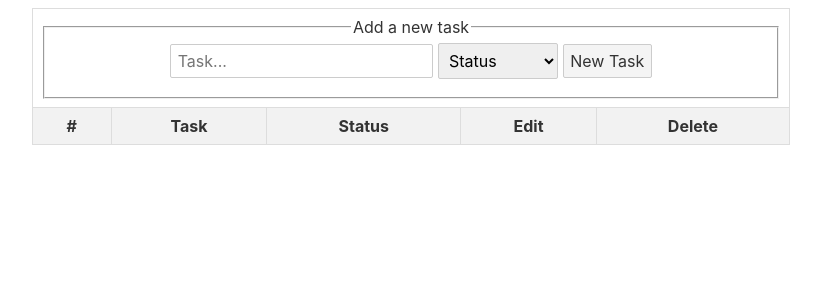
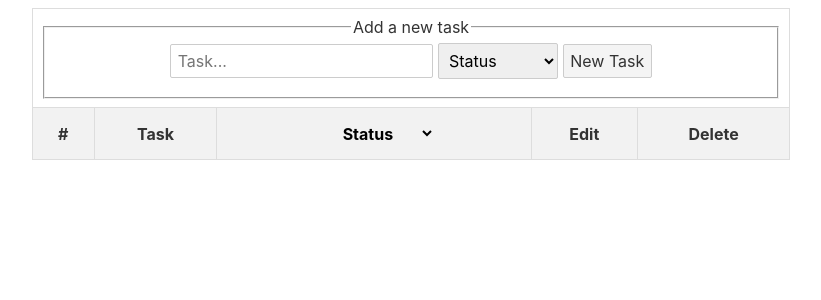
Before and after one commit to GBalatti9/todolist-svelte, a Svelte app: page / in a window 1280 px wide. Shown: the top 300 px of the page, without its empty margins (229-1050 px from the left). Built offline with nearby package versions, Linux system fonts and the light colour scheme.

Commit message:
Adding filter

```diff
--- a/src/components/Card.svelte
+++ b/src/components/Card.svelte
@@ -4,6 +4,8 @@
     import { checkId } from '../helpers';
 
     let tasks = [];
+    let filteredStatus = 'Status';
+
     onMount(() => {
         tasks = JSON.parse(localStorage.getItem('tasks')) || [];
     });
@@ -68,6 +70,12 @@
             localStorage.setItem("tasks", JSON.stringify(tasks));
         }
     }
+
+    const handleFilterTask = ({ target }) => {
+        filteredStatus = target.value;
+    }
+
+    $:filteredTasks = tasks.filter(( task ) => filteredStatus === "Status" || task.status === filteredStatus);
 </script>
 
 
@@ -81,11 +89,18 @@
         <tr>
             <th>#</th>
             <th>Task</th>
-            <th>Status</th>
+            <th>
+                <select name="status" on:change={ (e) => handleFilterTask(e) }>
+                    <option value="Status" selected>Status</option>
+                    <option value="Done">Done</option>
+                    <option value="In Progress">In Progress</option>
+                    <option value="To Start">To Start</option>
+                </select>
+            </th>
             <th>Edit</th>
             <th>Delete</th>
         </tr>
-        { #each tasks as task}
+        { #each filteredTasks as task }
             <TableRows
                 { ...task }
                 { ...rowFunctions }
@@ -95,9 +110,20 @@
 </table>
 
 <style>
+    select{
+        background-color: transparent;
+        border: none;
+        text-align: center;
+        margin: auto;
+        font-weight: bold;
+    }
     table {
         border-collapse: collapse;
         width: 100%;
+    }
+
+    th{
+        font-weight: bold;
     }
 
     th,
```
